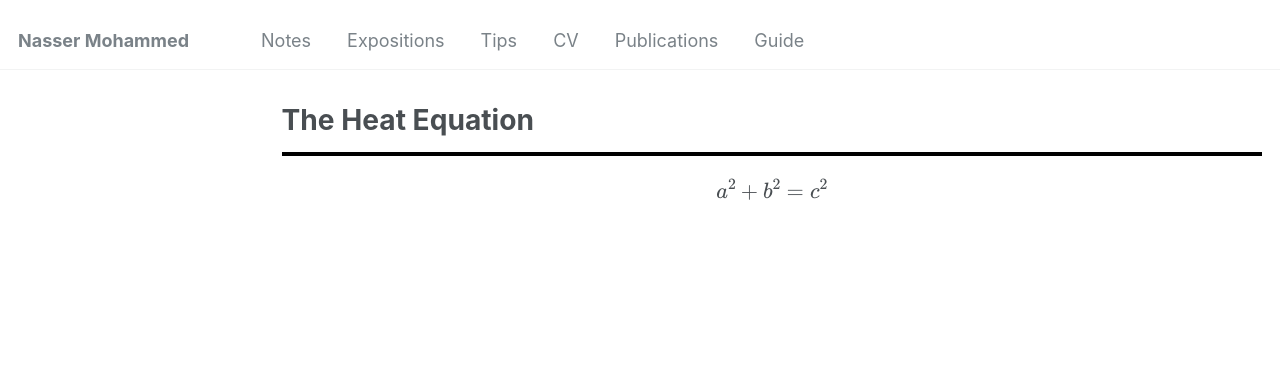
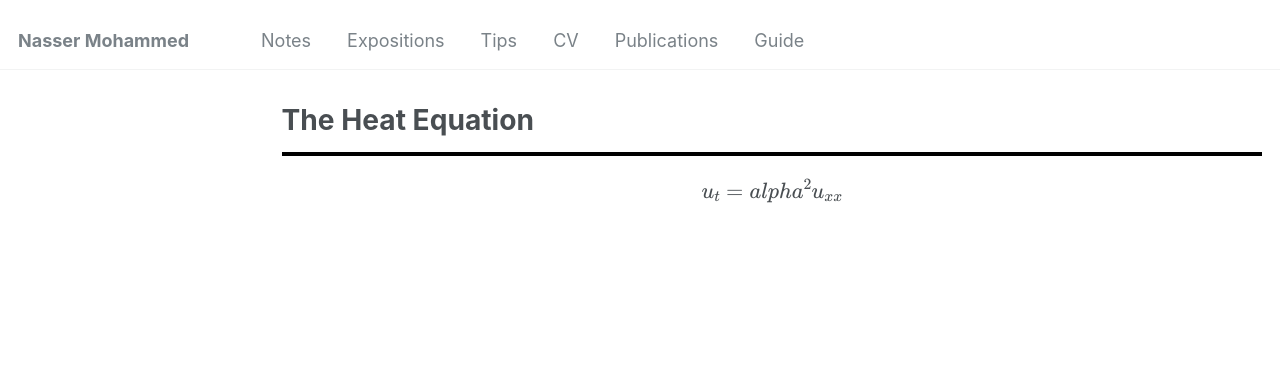
Before and after one commit to Nasser-Mohammed/Nasser-Mohammed.github.io, a Jekyll site: the page built from _pages/notes/pde/heatequation.md, in a window 1280 px wide. Shown: the top 368 px of the page. Built offline with Jekyll 4.4.1, drawn with Linux system fonts in a browser that asks for light colours.

Commit message:
Update heatequation.md

```diff
--- a/_pages/notes/pde/heatequation.md
+++ b/_pages/notes/pde/heatequation.md
@@ -5,4 +5,4 @@ permalink: /notes/heatequation/
 author_profile: false
 ---
 <hr style="border: 2px solid black;">
-\\[a^2+b^2=c^2\\]
+\\[u_t=alpha^2u_{xx}\\]
```
